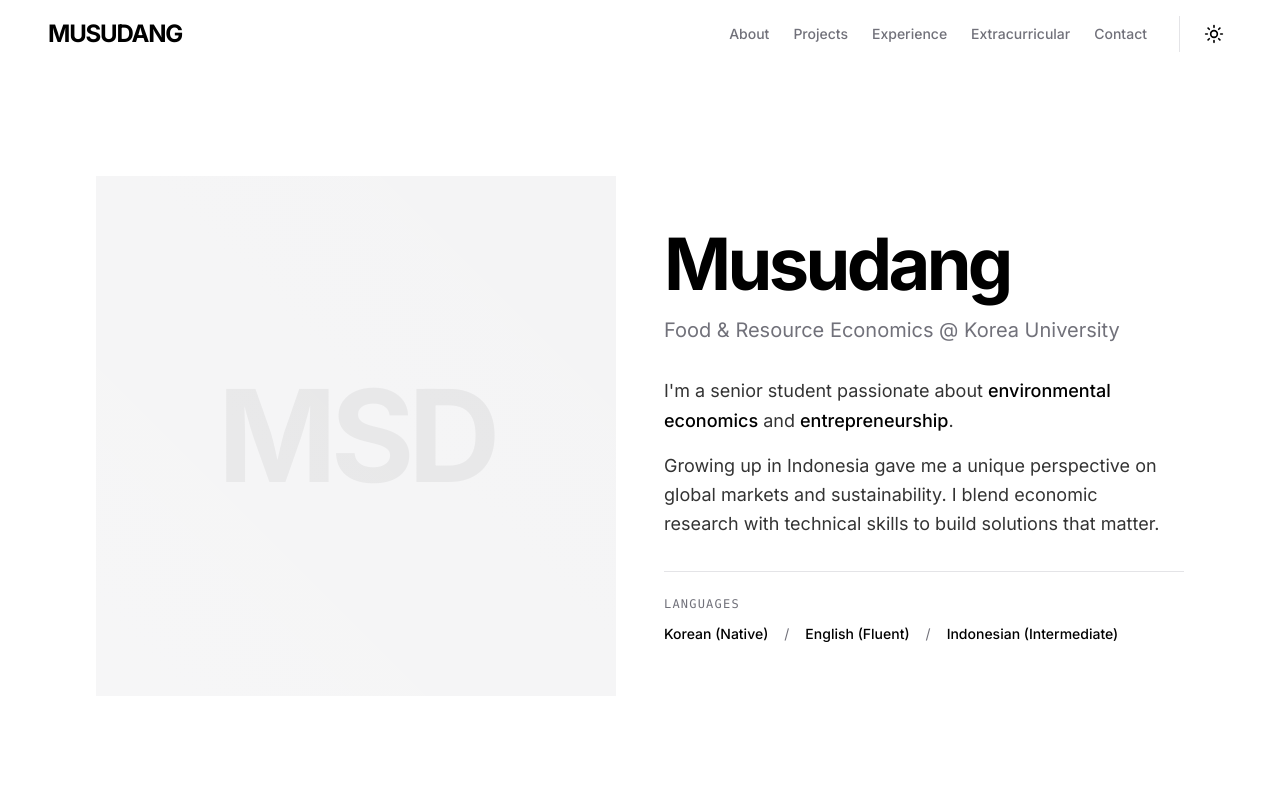
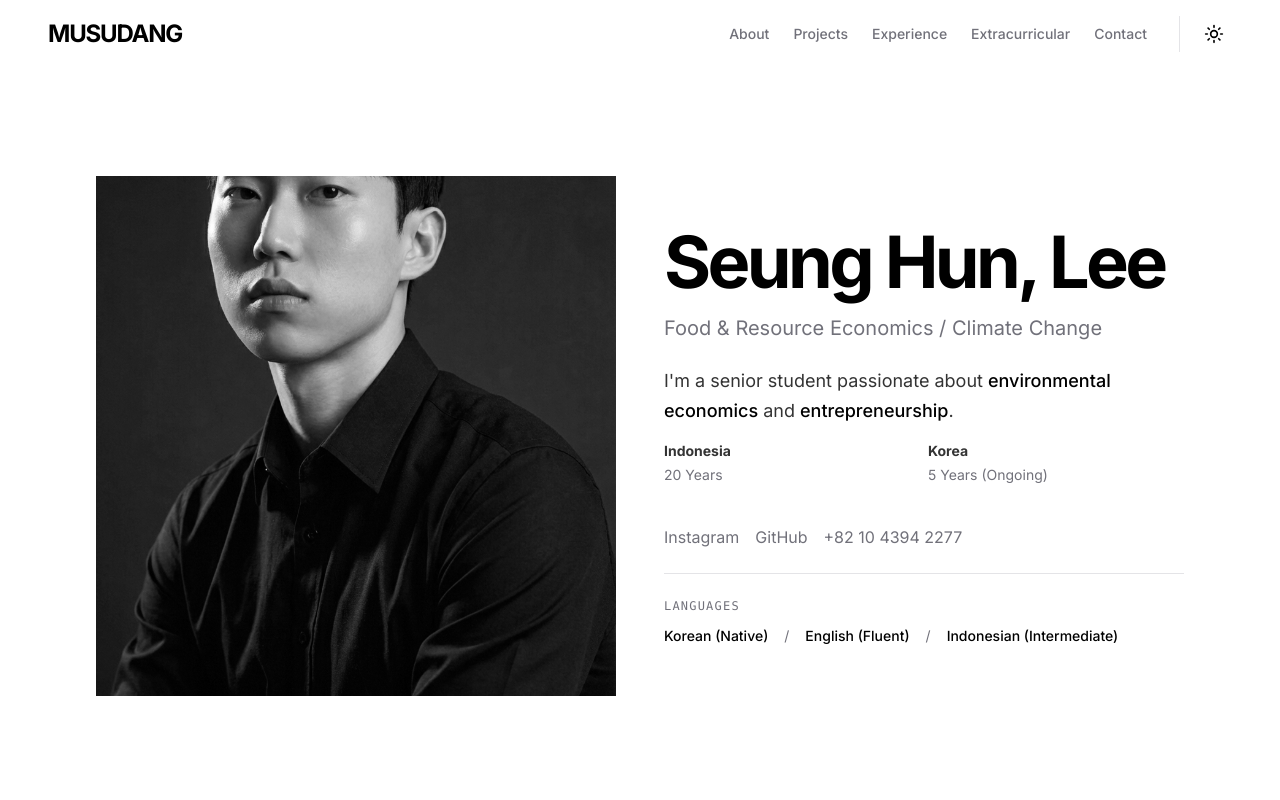
Before and after one commit to musudang/portfolio_LEE, a Next.js app: page / in a window 1280 px wide. Shown: the top 800 px of the page. Built offline with nearby package versions, Linux system fonts and the light colour scheme.

Commit message:
2.14time500

```diff
--- a/src/app/page.tsx
+++ b/src/app/page.tsx
@@ -6,6 +6,7 @@ import { Timeline } from "@/components/Timeline";
 import { motion } from "framer-motion";
 import { Github, Linkedin, Mail, MapPin, Phone } from "lucide-react";
 import Link from "next/link";
+import Image from "next/image";
 
 export default function Home() {
   return (
@@ -25,12 +26,13 @@ export default function Home() {
               transition={{ duration: 0.8 }}
               className="relative aspect-[3/4] md:aspect-square bg-secondary rounded-sm overflow-hidden"
             >
-              {/* Fallback for failed image generation - Stylish Typography */}
-              <div className="absolute inset-0 flex items-center justify-center text-9xl font-bold opacity-5 tracking-tighter select-none">
-                MSD
-              </div>
-              {/* If we had an image, it would go here. For now, a subtle pattern or color. */}
-              <div className="absolute inset-0 bg-gradient-to-tr from-background/20 to-transparent" />
+              <Image
+                src="/profile.png"
+                alt="Seung Hun, Lee"
+                fill
+                className="object-cover grayscale hover:grayscale-0 transition-all duration-500"
+                priority
+              />
             </motion.div>
 
             {/* Content */}
@@ -38,14 +40,14 @@ export default function Home() {
               initial={{ opacity: 0, x: 50 }}
               animate={{ opacity: 1, x: 0 }}
               transition={{ duration: 0.8, delay: 0.2 }}
-              className="space-y-8"
+              className="space-y-6"
             >
               <div>
                 <h1 className="text-5xl md:text-7xl font-bold tracking-tighter mb-4">
-                  Musudang
+                  Seung Hun, Lee
                 </h1>
                 <p className="text-xl text-muted-foreground">
-                  Food & Resource Economics @ Korea University
+                  Food & Resource Economics / Climate Change
                 </p>
               </div>
 
@@ -53,9 +55,28 @@ export default function Home() {
                 <p>
                   I'm a senior student passionate about <span className="text-foreground font-medium">environmental economics</span> and <span className="text-foreground font-medium">entrepreneurship</span>.
                 </p>
-                <p>
-                  Growing up in Indonesia gave me a unique perspective on global markets and sustainability. I blend economic research with technical skills to build solutions that matter.
-                </p>
+                <div className="grid grid-cols-2 gap-4 text-sm mt-4">
+                  <div>
+                    <h4 className="font-bold mb-1">Indonesia</h4>
+                    <p className="text-muted-foreground">20 Years</p>
+                  </div>
+                  <div>
+                    <h4 className="font-bold mb-1">Korea</h4>
+                    <p className="text-muted-foreground">5 Years (Ongoing)</p>
+                  </div>
+                </div>
+              </div>
+
+              <div className="flex gap-4 pt-4">
+                <a href="https://instagram.com" target="_blank" rel="noopener noreferrer" className="text-muted-foreground hover:text-foreground transition-colors">
+                  Instagram
+                </a>
+                <a href="https://github.com" target="_blank" rel="noopener noreferrer" className="text-muted-foreground hover:text-foreground transition-colors">
+                  GitHub
+                </a>
+                <a href="tel:+821043942277" className="text-muted-foreground hover:text-foreground transition-colors">
+                  +82 10 4394 2277
+                </a>
               </div>
 
               <div className="pt-6 border-t border-border">
```
Also changed, not shown: public/profile.png (added).
